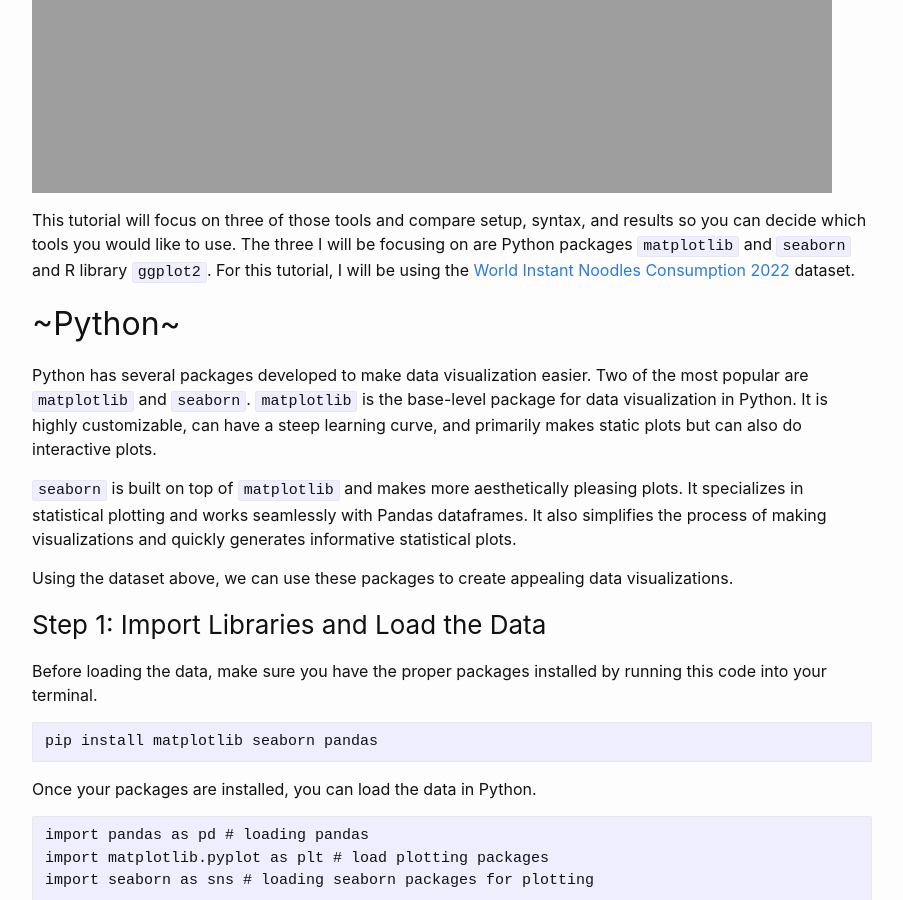
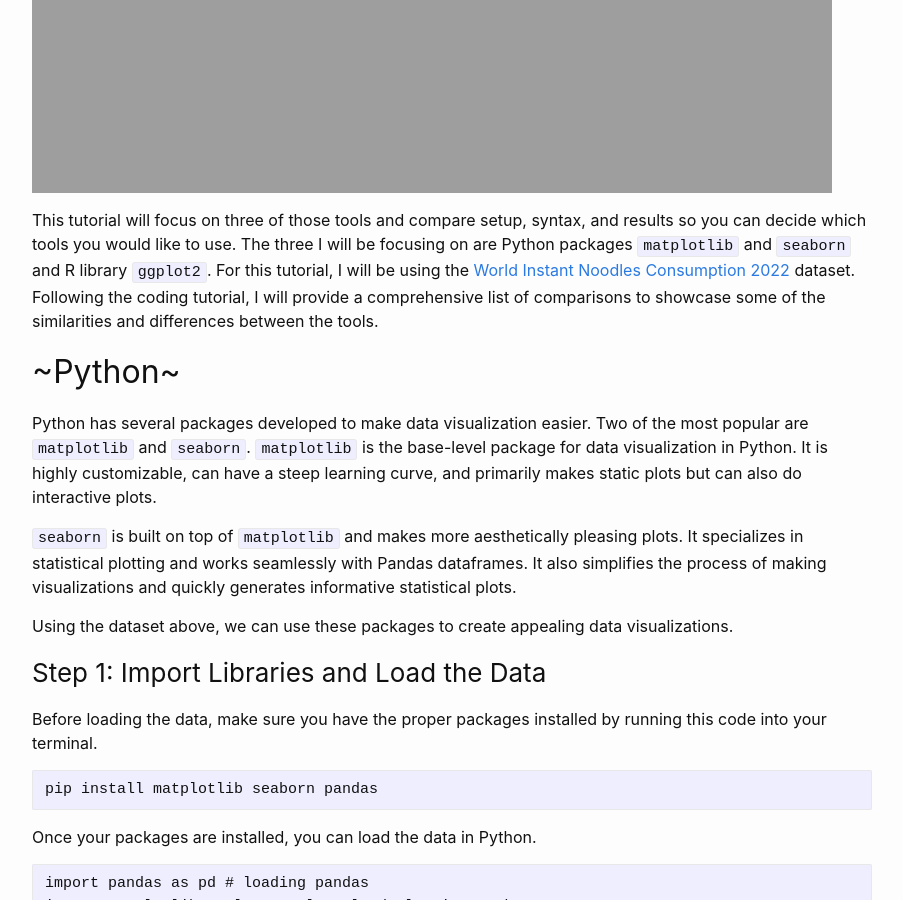
Before and after one commit to kylieclinton/blog386, a Jekyll site: the page built from _posts/2023-09-01-first-post.md, in a window 1280 px wide and 900 px high, scrolled down 1010 px. Shown: the whole window, without its empty margins (188-1091 px from the left). Built offline with Jekyll 4.4.1, drawn with Linux system fonts in a browser that asks for light colours; comment, search, counter and statistics services are not loaded.

Commit message:
Update 2023-09-01-first-post.md

```diff
--- a/_posts/2023-09-01-first-post.md
+++ b/_posts/2023-09-01-first-post.md
@@ -10,7 +10,7 @@ Data visualization has taken the world by storm in recent years. Everyone wants
 
 <img src="{{site.url}}/{{site.baseurl}}/assets/images/lukas-blazek-mcSDtbWXUZU-unsplash.jpg" alt="Data Viz" style="width:800px;"/>
 
-This tutorial will focus on three of those tools and compare setup, syntax, and results so you can decide which tools you would like to use. The three I will be focusing on are Python packages `matplotlib` and `seaborn` and R library `ggplot2`. For this tutorial, I will be using the [World Instant Noodles Consumption 2022]({{site.url}}/{{site.baseurl}}/assets/noodles.csv) dataset.
+This tutorial will focus on three of those tools and compare setup, syntax, and results so you can decide which tools you would like to use. The three I will be focusing on are Python packages `matplotlib` and `seaborn` and R library `ggplot2`. For this tutorial, I will be using the [World Instant Noodles Consumption 2022]({{site.url}}/{{site.baseurl}}/assets/noodles.csv) dataset. Following the coding tutorial, I will provide a comprehensive list of comparisons to showcase some of the similarities and differences between the tools.
 ## ~Python~
 Python has several packages developed to make data visualization easier. Two of the most popular are `matplotlib` and `seaborn`. `matplotlib` is the base-level package for data visualization in Python. It is highly customizable, can have a steep learning curve, and primarily makes static plots but can also do interactive plots.
 
```
